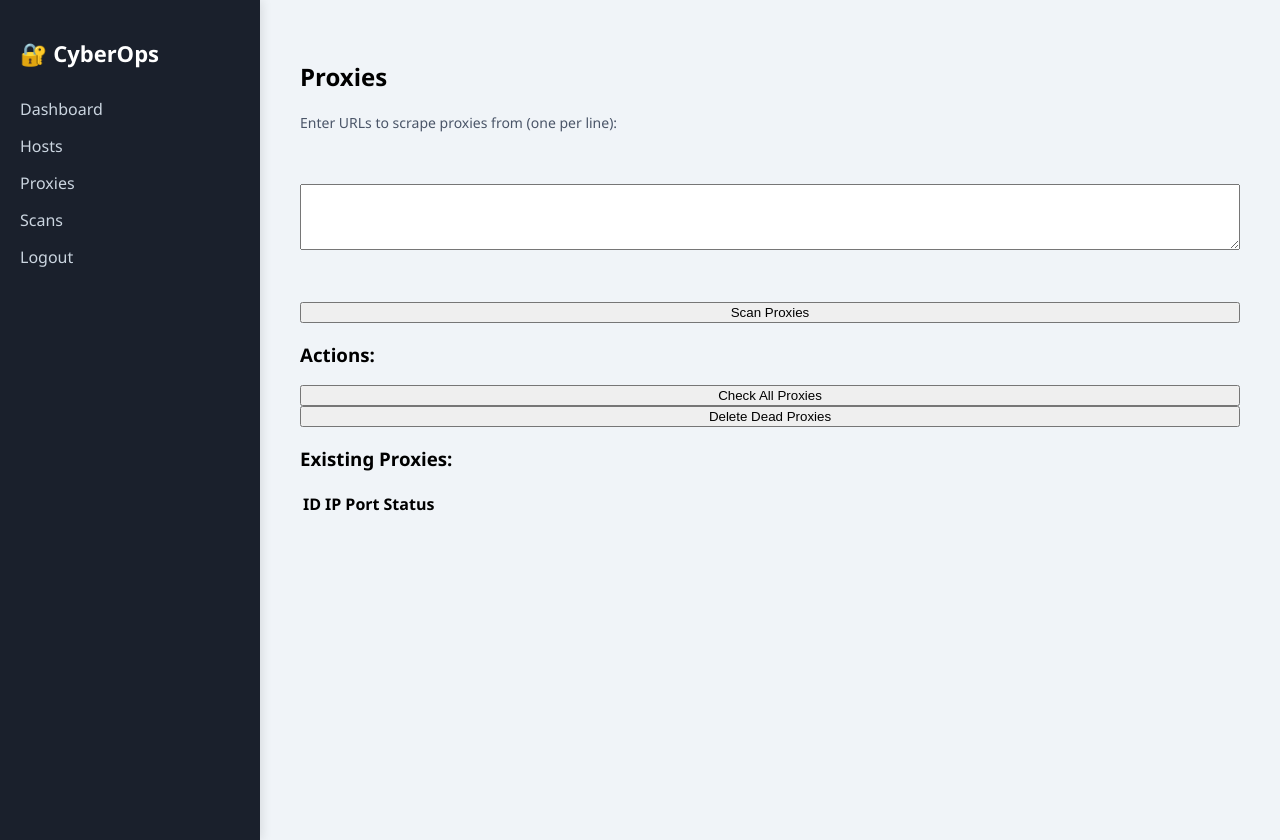
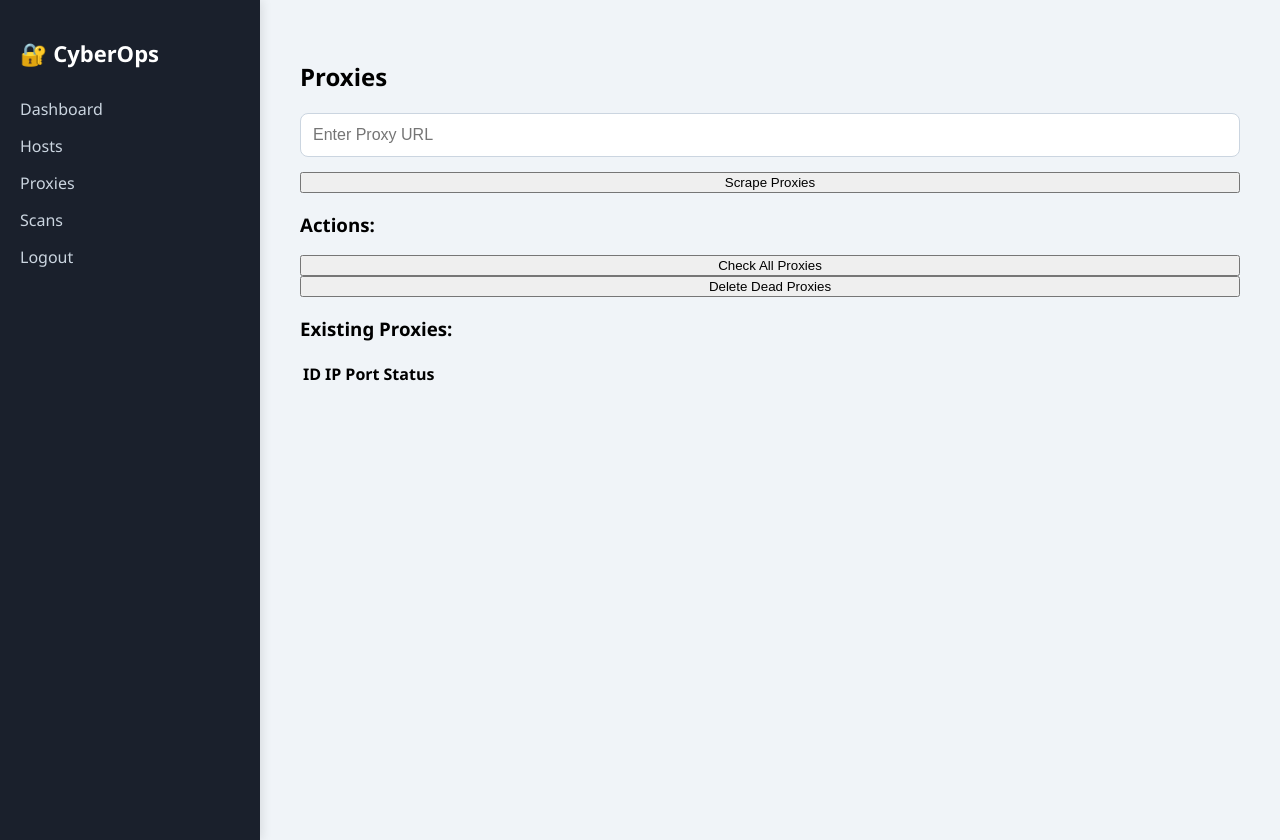
Before and after one commit to LM-Codespace/Dashboard-Flask, a Flask app: page /proxies/ in a window 1280 px wide. Run offline with Flask 3, Linux system fonts and the light colour scheme; the visitor is signed in with stand-in values (Sample User, id 1); data that the repository does not hold is empty; some libraries are stand-ins or nearby versions.

Commit message:
Update proxies.html

```diff
--- a/templates/proxies.html
+++ b/templates/proxies.html
@@ -3,11 +3,11 @@
 {% block content %}
 <h2>Proxies</h2>
 
-<form action="{{ url_for('proxies.scan_proxies') }}" method="POST">
-    <label for="urls">Enter URLs to scrape proxies from (one per line):</label><br>
-    <textarea id="urls" name="urls" rows="4" cols="50"></textarea><br>
-    <button type="submit">Scan Proxies</button>
+<form method="POST" action="{{ url_for('proxies.scan_proxies') }}">
+    <input type="text" name="proxy_url" placeholder="Enter Proxy URL" required>
+    <button type="submit">Scrape Proxies</button>
 </form>
+
 
 <h3>Actions:</h3>
 <form action="{{ url_for('proxies.check_proxies') }}" method="POST">
```
